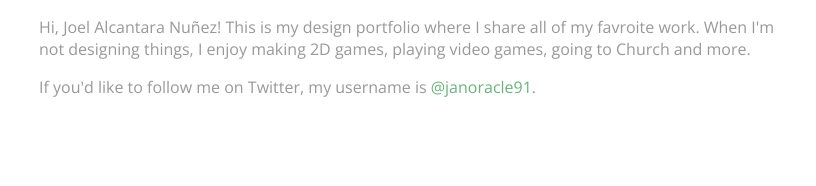
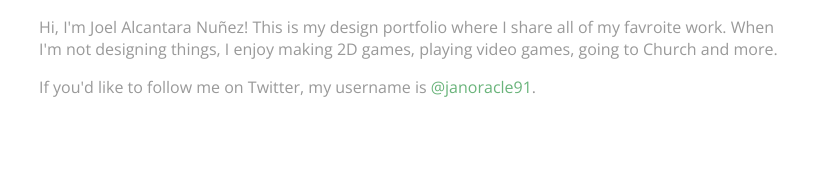
Before and after one commit to SoreLaran/sorelaran.github.io, a plain HTML site: page about.html in a window 1280 px wide. Shown: the part 188-374 px from the top of the page, 328-1144 px from the left. Drawn offline with nearby package versions, Linux system fonts and the light colour scheme.

Commit message:
add initial commit

```diff
--- a/about.html
+++ b/about.html
@@ -28,7 +28,7 @@
       <section>
         <img src="img/Joel.jpg" alt="Photograph of Joel Alcantara" class="profile-photo">
         <h3>About</h3>
-        <p>Hi, Joel Alcantara Nuñez! This is my design portfolio where I share all of my favroite work. When I'm not designing things, I enjoy making 2D games, playing video games, going to Church and more.</p>
+        <p>Hi, I'm Joel Alcantara Nuñez! This is my design portfolio where I share all of my favroite work. When I'm not designing things, I enjoy making 2D games, playing video games, going to Church and more.</p>
 		<p></p>
         <p>If you'd like to follow me on Twitter, my username is <a href="https://twitter.com/janoracle91">@janoracle91</a>.</p>
       </section>
```
